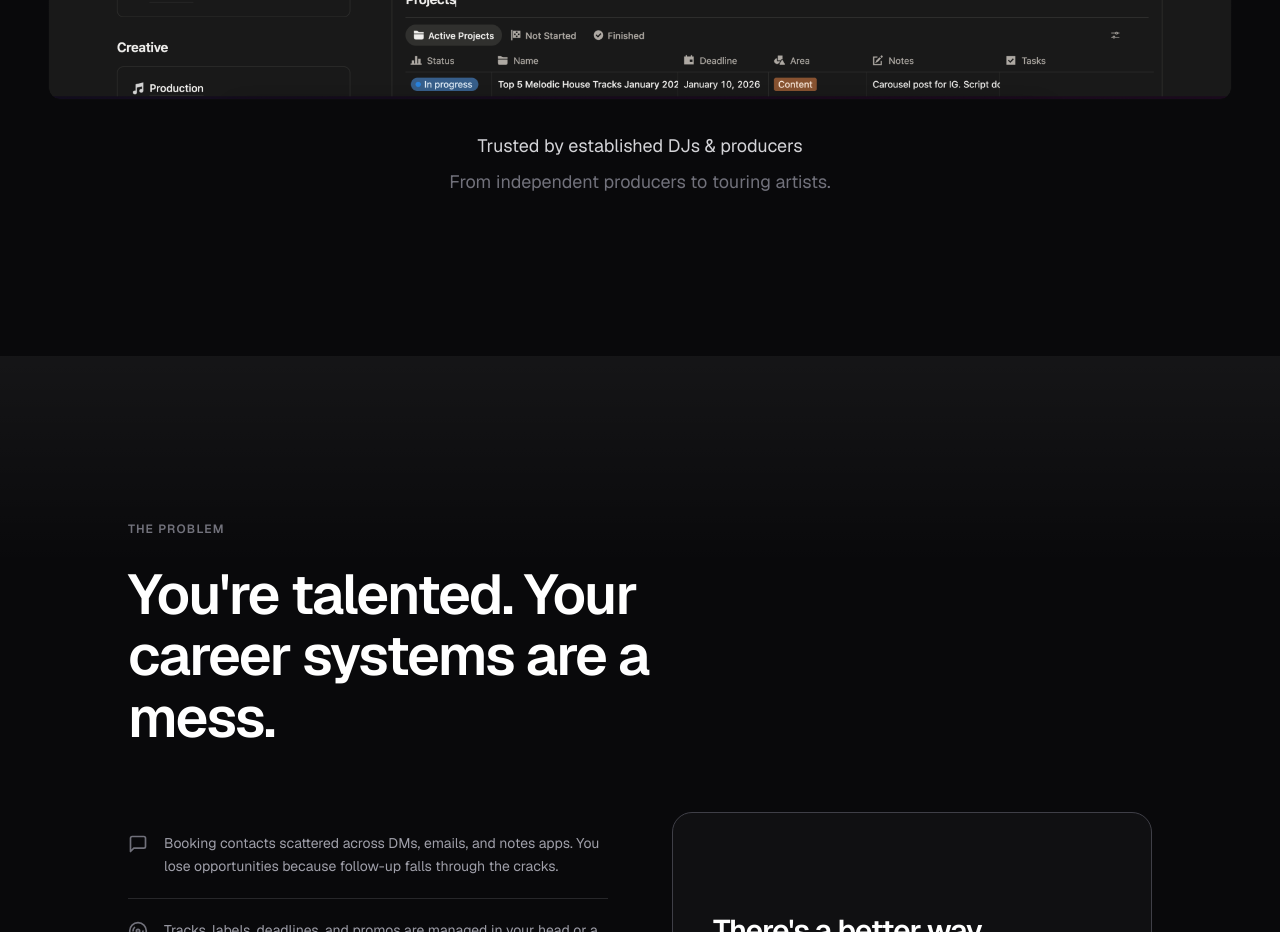
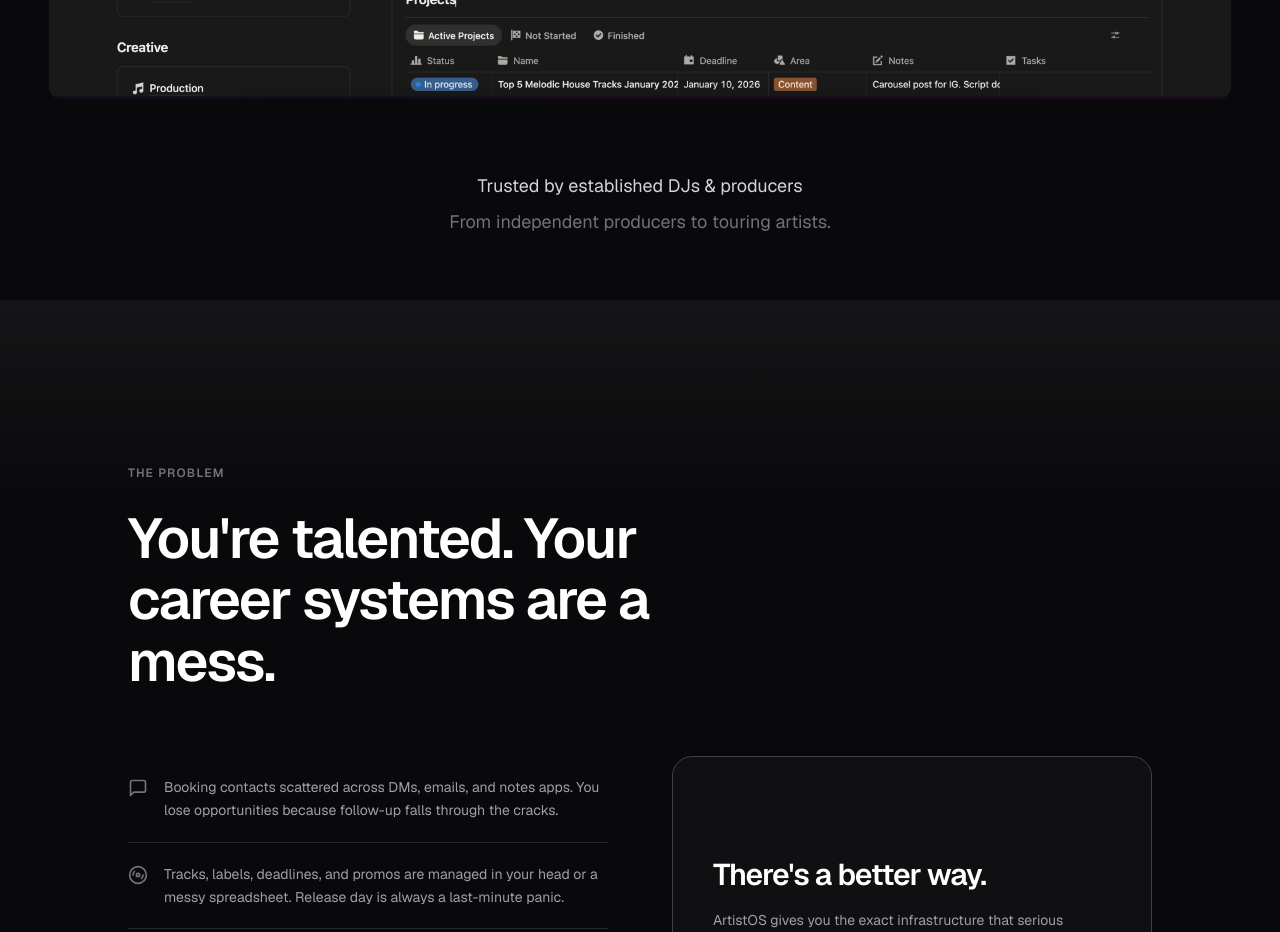
Before and after one commit to artistosofficial/artistos, a Next.js app: page / in a window 1280 px wide. Shown: the part 1180-2112 px from the top of the page. Built offline with nearby package versions, Linux system fonts and the light colour scheme.

Commit message:
fix: center logo cloud section text with balanced vertical padding

```diff
--- a/components/logo-cloud.tsx
+++ b/components/logo-cloud.tsx
@@ -4,7 +4,7 @@ import { motion } from "framer-motion"
 
 export function LogoCloud() {
   return (
-    <div className="relative z-20 pb-24 pt-0 hidden md:block" style={{ backgroundColor: "#09090B" }}>
+    <div className="relative z-20 pt-10 pb-16 hidden md:block" style={{ backgroundColor: "#09090B" }}>
       <div className="w-full flex justify-center px-6">
         <div className="w-full max-w-4xl text-center">
           <motion.p
@@ -21,7 +21,7 @@ export function LogoCloud() {
             whileInView={{ opacity: 1, y: 0 }}
             viewport={{ once: true }}
             transition={{ duration: 0.6, delay: 0.1 }}
-            className="text-lg text-zinc-500 mb-16"
+            className="text-lg text-zinc-500"
           >
             From independent producers to touring artists.
           </motion.p>
```
